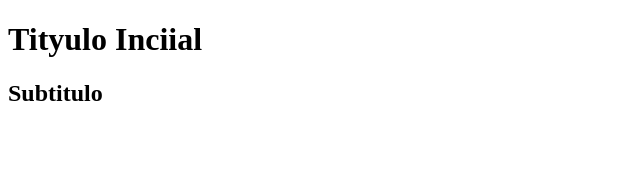
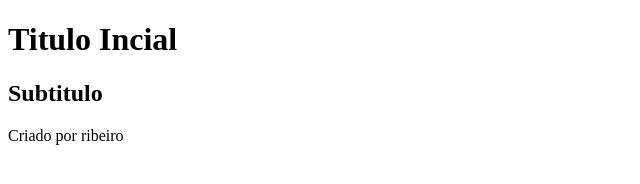
Before and after one commit to RenatoRibeiro12/fullstack-rocketseat, a plain HTML site: page index.html in a window 1280 px wide. Shown: the whole page, without its empty margins (0-640 px from the left). Drawn offline with Linux system fonts and the light colour scheme.

Commit message:
correção de titulo e inserção de rodapé

```diff
--- a/index.html
+++ b/index.html
@@ -6,7 +6,9 @@
     <title>Inicio</title>
 </head>
 <body>
-    <h1>Tityulo Inciial</h1>
+    <h1>Titulo Incial</h1>
     <h2>Subtitulo</h2>
+
+    <footer>Criado por ribeiro</footer>
 </body>
 </html>
```
